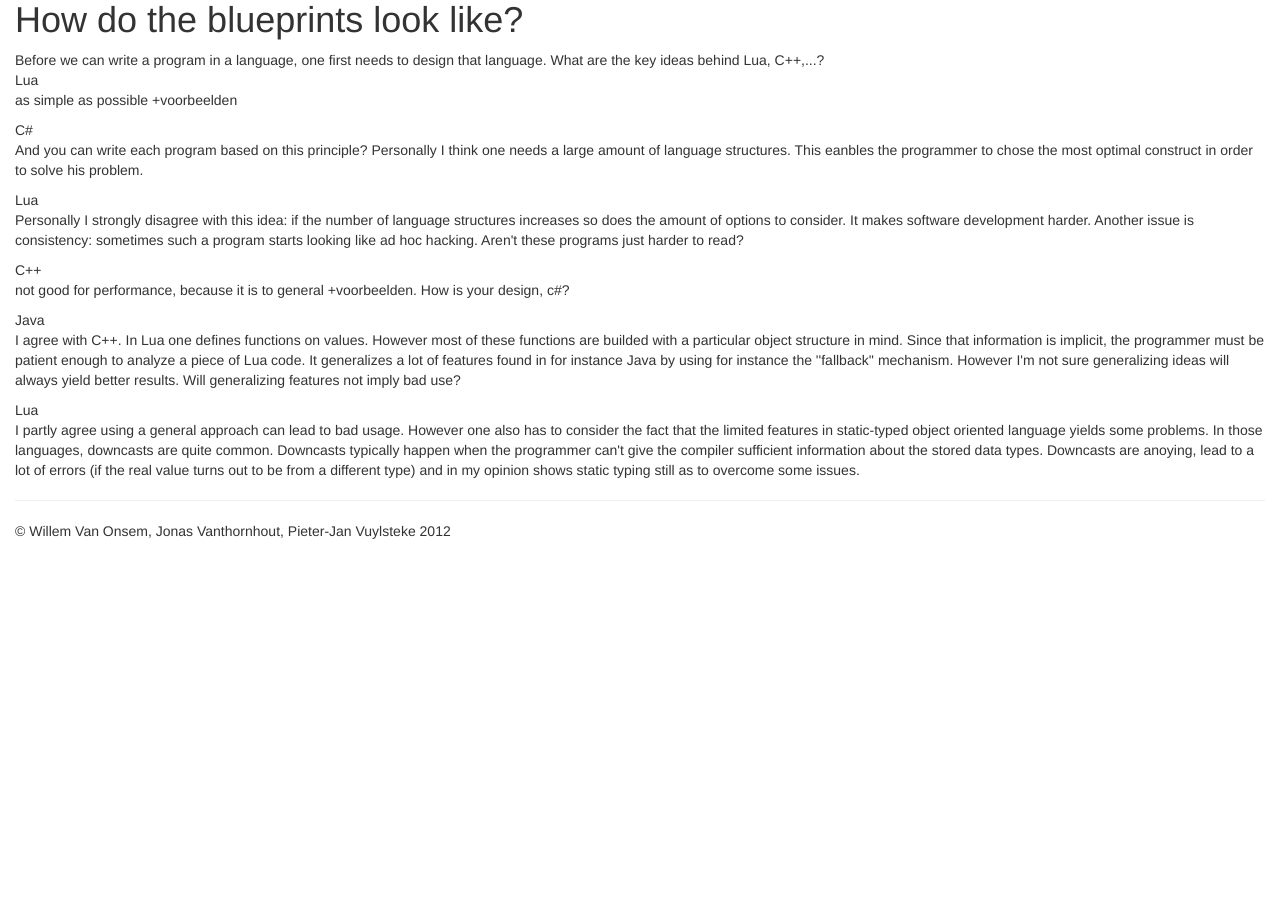
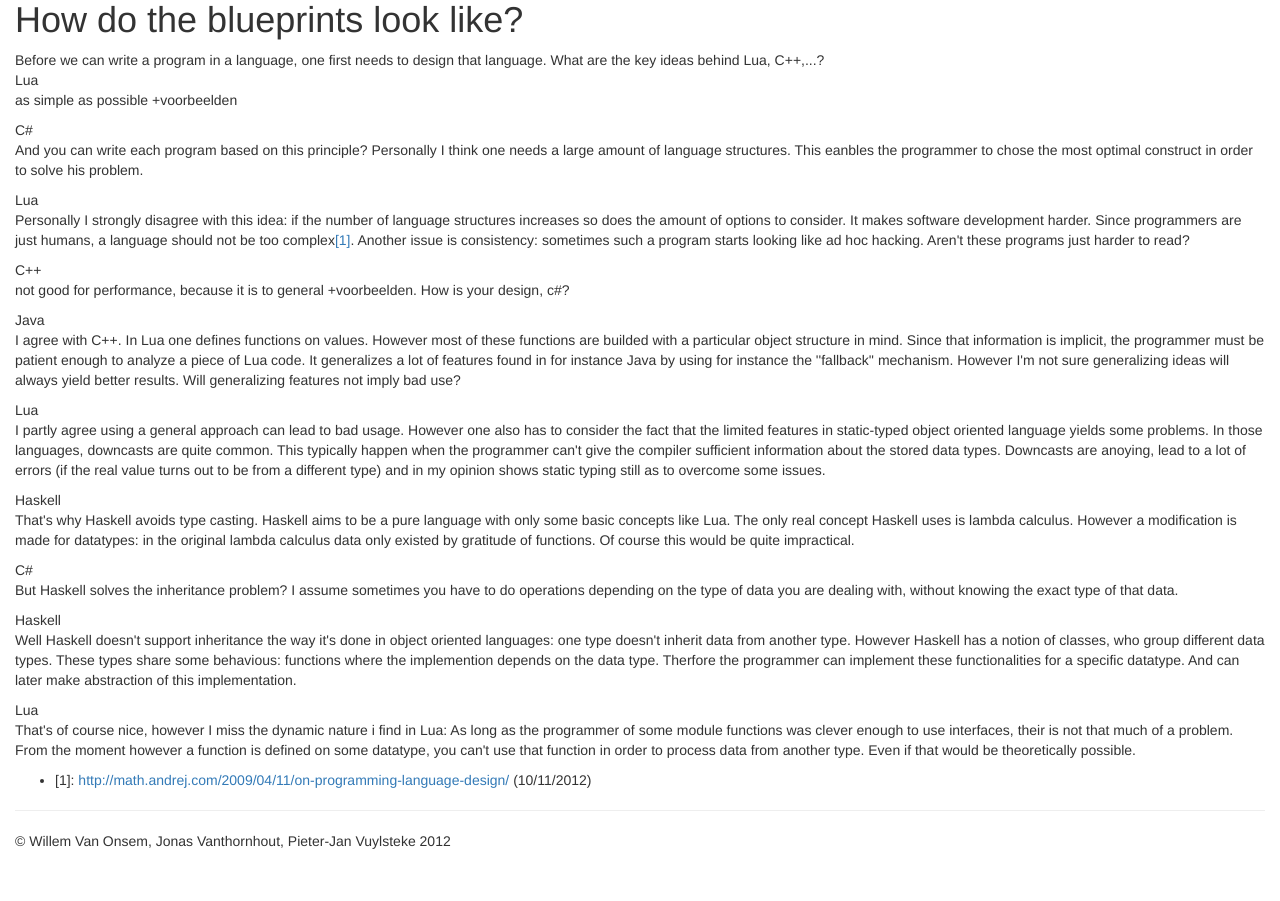
Before and after one commit to KommuSoft/CplKul2012, a PHP site: page /languageDesign.php in a window 1280 px wide. Shown: the part 480-1381 px from the top of the page. Before the commit the page ends 1019 px from the top, so only its background shows below. Run offline with PHP 8.4, Linux system fonts and the light colour scheme; some libraries are stand-ins or nearby versions.

Commit message:
languageDesign.php updated
git-svn-id: file:///home/kommusoft/tmpgit/svncpl@59 3f48092c-57cf-4b77-94f4-3dec9eb1df5f

```diff
--- a/Website/cpl/bibliography.php
+++ b/Website/cpl/bibliography.php
@@ -49,6 +49,7 @@ class Bibliography{
 		$bib[5] = new Item("Functional Programming for Everyday .NET Development", "Jeremy Miller", '2009');
 		$bib[6] = new Item("Haskell and C++ Template Metaprogramming", "Bartosz Milewski", "2011");
 		//$bib[7] = new Item("Concepts of Programming Languages, Tenth Edition", "Robert W. Sebesta", "2012");
+		$bib[8] = new Website("http://math.andrej.com/2009/04/11/on-programming-language-design/","10/11/2012");
 		$bib[10] = new Website("http://www.crytek.com/cryengine/cryengine2/overview", "08/11/2012");
 		$bib[15] = new Website("http://en.cppreference.com/w/cpp/keyword", "09/11/2012");
 		$bib[20] = new Website("http://docs.oracle.com/javase/tutorial/java/nutsandbolts/_keywords.html", "09/11/2012");
--- a/Website/cpl/questions/languageDesign.php
+++ b/Website/cpl/questions/languageDesign.php
@@ -21,10 +21,15 @@ class LanguageDesign extends Question {
 		//aligneert Lua zijn arrays? Worden er bijvoorbeeld referenties gebruikt ipv de data zelf zodat alles in 64 bit past?
 		$lua0 = parent::luaSays("Lua has always been based on very simple principles: each object is a first-order variable, the number of basic value types is fixed, and each concept that can't be stored as one of those basic types is a table.");
 		$cSharp0 = parent::cSharpSays("And you can write each program based on this principle? Personally I think one needs a large amount of language structures. This eanbles the programmer to chose the most optimal construct in order to solve his problem.");
-		$lua1 = parent::luaSays("Personally I strongly disagree with this idea: if the number of language structures increases so does the amount of options to consider. It makes software development harder. Another issue is consistency: sometimes such a program starts looking like ad hoc hacking. Aren't these programs just harder to read?");
+		$lua1 = parent::luaSays("Personally I strongly disagree with this idea: if the number of language structures increases so does the amount of options to consider. It makes software development harder. Since programmers are just humans, a language should not be too complex".parent::bib()->cite(8).". Another issue is consistency: sometimes such a program starts looking like ad hoc hacking. Aren't these programs just harder to read?");
 		$cpp0 = parent::cppSays("I think it's a little bit strange to say such thing Lua. Since Lua is a very simple language, the concepts implemented are very general. This can make it quite hard to understand a program. Java, C++ and C# use an object-oriented approach. Therefore one can exactly know what will happen when we call a method of a certain object: if the object is not available at the most concrete class, it will search for an implementation higher in the class hierarchy. If it fails to find one, the compiler will throw an error. Doesn't make this approach the life of the programmer way more easy?");
 		$java0 = parent::javaSays("I agree with C++. In Lua one defines functions on values. However most of these functions are builded with a particular object structure in mind. Since that information is implicit, the programmer must be patient enough to analyze a piece of Lua code. It generalizes a lot of features found in for instance Java by using for instance the ''fallback'' mechanism. However I'm not sure generalizing ideas will always yield better results. Will generalizing features not imply bad use?");
-		$lua2 = parent::luaSays("I partly agree using a general approach can lead to bad usage. However one also has to consider the fact that the limited features in static-typed object oriented language yields some problems. In those languages, downcasts are quite common. Downcasts typically happen when the programmer can't give the compiler sufficient information about the stored data types. Downcasts are anoying, lead to a lot of errors (if the real value turns out to be from a different type) and in my opinion shows static typing still as to overcome some issues.");
+		$lua2 = parent::luaSays("I partly agree using a general approach can lead to bad usage. However one also has to consider the fact that the limited features in static-typed object oriented language yields some problems. In those languages, downcasts are quite common. This typically happen when the programmer can't give the compiler sufficient information about the stored data types. Downcasts are anoying, lead to a lot of errors (if the real value turns out to be from a different type) and in my opinion shows static typing still as to overcome some issues.");
+
+		$haskell0 = parent::haskellSays("That's why Haskell avoids type casting. Haskell aims to be a pure language with only some basic concepts like Lua. The only real concept Haskell uses is lambda calculus. However a modification is made for datatypes: in the original lambda calculus data only existed by gratitude of functions. Of course this would be quite impractical.");
+		$cSharp1 = parent::cSharpSays("But Haskell solves the inheritance problem? I assume sometimes you have to do operations depending on the type of data you are dealing with, without knowing the exact type of that data.");
+		$haskell1 = parent::haskellSays("Well Haskell doesn't support inheritance the way it's done in object oriented languages: one type doesn't inherit data from another type. However Haskell has a notion of classes, who group different data types. These types share some behavious: functions where the implemention depends on the data type. Therfore the programmer can implement these functionalities for a specific datatype. And can later make abstraction of this implementation.");
+		$lua3 = parent::luaSays("That's of course nice, however I miss the dynamic nature i find in Lua: As long as the programmer of some module functions was clever enough to use interfaces, their is not that much of a problem. From the moment however a function is defined on some datatype, you can't use that function in order to process data from another type. Even if that would be theoretically possible.");
 
 
 		$lua0 = parent::luaSays("as simple as possible +voorbeelden");
@@ -41,7 +46,7 @@ class LanguageDesign extends Question {
 
 		$haskell = parent::haskellSays("Pure lambda calculus implementatie, portable (geen veronderstelling onderliggende hardware maar geen cross compiler)");
 
-		return $lua0.$cSharp0.$lua1.$cpp0.$java0.$lua2;
+		return $lua0.$cSharp0.$lua1.$cpp0.$java0.$lua2.$haskell0.$cSharp1.$haskell1.$lua3;
 	}
 
 	public function link(){
```
